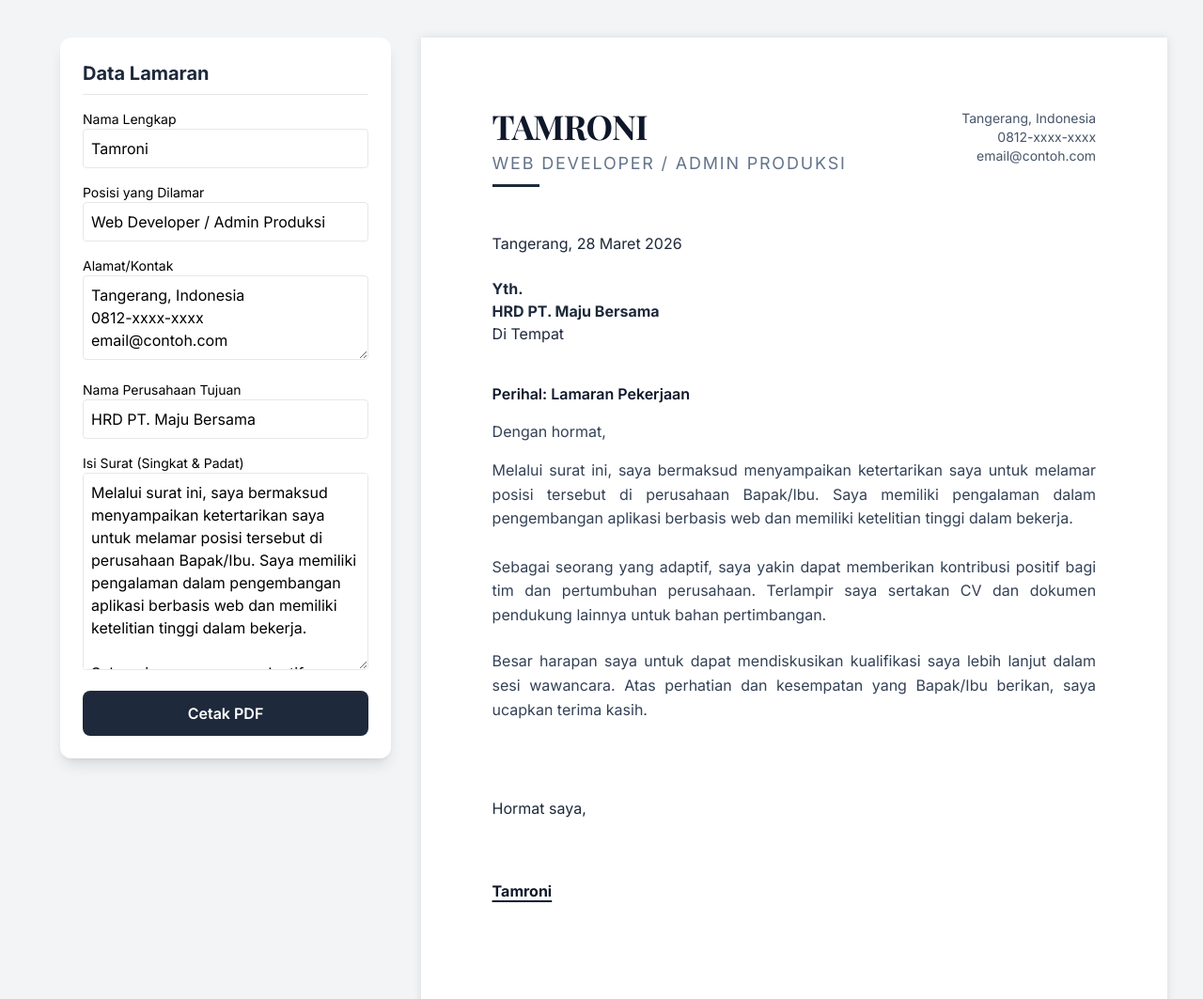
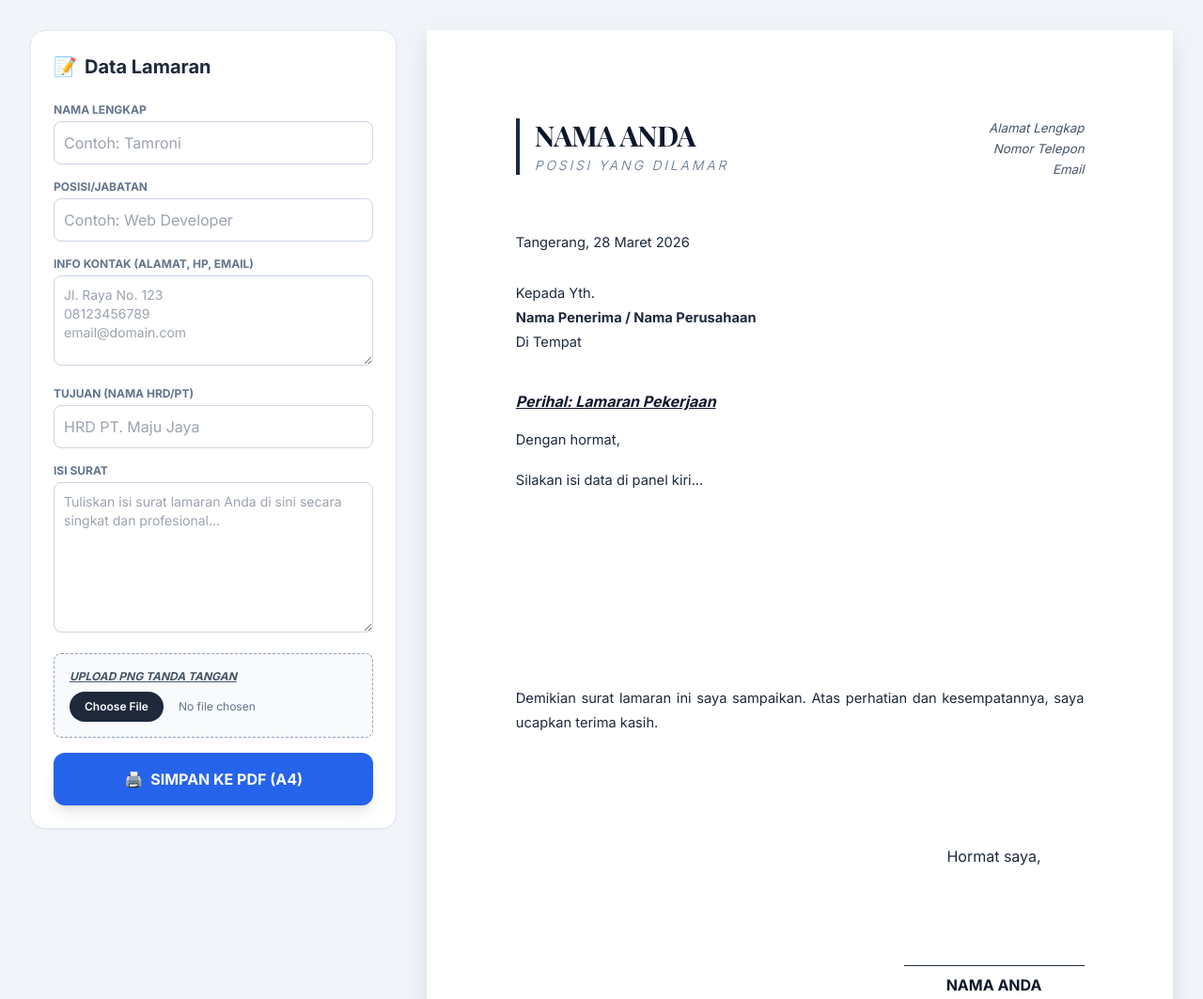
Before and after one commit to tebe89/cv, a plain HTML site: page index.html in a window 1280 px wide. Shown: the top 1063 px of the page at 94% size. Drawn offline with nearby package versions, Linux system fonts and the light colour scheme.

Commit message:
Update index.html

```diff
--- a/index.html
+++ b/index.html
@@ -3,117 +3,155 @@
 <head>
     <meta charset="UTF-8">
     <meta name="viewport" content="width=device-width, initial-scale=1.0">
-    <title>Pembuat Surat Lamaran Profesional</title>
+    <title>Pembuat Lamaran Kerja + Tanda Tangan</title>
     <script src="https://cdn.tailwindcss.com"></script>
     <link href="https://fonts.googleapis.com/css2?family=Inter:wght@300;400;600;700&family=Playfair+Display:wght@700&display=swap" rel="stylesheet">
     <style>
-        body { font-family: 'Inter', sans-serif; background-color: #f3f4f6; }
-        .preview-container { background: white; width: 210mm; min-height: 297mm; padding: 20mm; margin: auto; box-shadow: 0 0 10px rgba(0,0,0,0.1); }
+        body { font-family: 'Inter', sans-serif; background-color: #f1f5f9; }
+        .preview-container {
+            background: white;
+            width: 210mm;
+            height: 297mm;
+            padding: 25mm;
+            margin: auto;
+            box-shadow: 0 10px 25px rgba(0,0,0,0.1);
+            position: relative;
+            display: flex;
+            flex-direction: column;
+        }
 
-        /* Styling Khusus Print */
         @media print {
             body { background: none; padding: 0; }
             .no-print { display: none; }
-            .preview-container { box-shadow: none; margin: 0; width: 100%; height: 100%; border: none; }
+            .preview-container { box-shadow: none; margin: 0; width: 100%; border: none; }
             @page { size: A4; margin: 0; }
         }
 
-        .accent-line { width: 50px; height: 3px; background-color: #1e293b; margin-top: 8px; }
-        .content-text { line-height: 1.6; color: #334155; text-align: justify; }
+        .content-text { line-height: 1.8; color: #1e293b; text-align: justify; font-size: 11pt; }
+        #ttd-img { max-height: 80px; max-width: 150px; display: none; margin-top: -10px; margin-bottom: -10px; }
     </style>
 </head>
-<body class="p-4 md:p-10">
+<body class="p-4 md:p-8">
 
-    <div class="max-w-6xl mx-auto flex flex-col lg:flex-row gap-8">
+    <div class="max-w-7xl mx-auto flex flex-col lg:flex-row gap-8">
 
-        <div class="lg:w-1/3 bg-white p-6 rounded-xl shadow-lg no-print h-fit">
-            <h2 class="text-xl font-bold mb-4 text-slate-800 border-b pb-2">Data Lamaran</h2>
+        <div class="lg:w-1/3 bg-white p-6 rounded-2xl shadow-sm no-print h-fit sticky top-8 border border-slate-200">
+            <h2 class="text-xl font-bold mb-6 text-slate-800 flex items-center gap-2">
+                <span>📝</span> Data Lamaran
+            </h2>
+
             <div class="space-y-4">
                 <div>
-                    <label class="block text-sm font-medium">Nama Lengkap</label>
-                    <input type="text" id="inNama" class="w-full p-2 border rounded" value="Tamroni" oninput="update()">
+                    <label class="block text-xs font-bold uppercase text-slate-500 mb-1">Nama Lengkap</label>
+                    <input type="text" id="inNama" placeholder="Contoh: Tamroni" class="w-full p-2.5 border border-slate-300 rounded-lg focus:ring-2 focus:ring-slate-800 outline-none" oninput="update()">
                 </div>
                 <div>
-                    <label class="block text-sm font-medium">Posisi yang Dilamar</label>
-                    <input type="text" id="inPosisi" class="w-full p-2 border rounded" value="Web Developer / Admin Produksi" oninput="update()">
+                    <label class="block text-xs font-bold uppercase text-slate-500 mb-1">Posisi/Jabatan</label>
+                    <input type="text" id="inPosisi" placeholder="Contoh: Web Developer" class="w-full p-2.5 border border-slate-300 rounded-lg focus:ring-2 focus:ring-slate-800 outline-none" oninput="update()">
                 </div>
                 <div>
-                    <label class="block text-sm font-medium">Alamat/Kontak</label>
-                    <textarea id="inKontak" class="w-full p-2 border rounded" rows="3" oninput="update()">Tangerang, Indonesia&#10;0812-xxxx-xxxx&#10;email@contoh.com</textarea>
+                    <label class="block text-xs font-bold uppercase text-slate-500 mb-1">Info Kontak (Alamat, HP, Email)</label>
+                    <textarea id="inKontak" placeholder="Jl. Raya No. 123&#10;08123456789&#10;email@domain.com" class="w-full p-2.5 border border-slate-300 rounded-lg h-24 text-sm" oninput="update()"></textarea>
                 </div>
                 <div>
-                    <label class="block text-sm font-medium">Nama Perusahaan Tujuan</label>
-                    <input type="text" id="inPT" class="w-full p-2 border rounded" value="HRD PT. Maju Bersama" oninput="update()">
+                    <label class="block text-xs font-bold uppercase text-slate-500 mb-1">Tujuan (Nama HRD/PT)</label>
+                    <input type="text" id="inPT" placeholder="HRD PT. Maju Jaya" class="w-full p-2.5 border border-slate-300 rounded-lg focus:ring-2 focus:ring-slate-800 outline-none" oninput="update()">
                 </div>
                 <div>
-                    <label class="block text-sm font-medium">Isi Surat (Singkat & Padat)</label>
-                    <textarea id="inIsi" class="w-full p-2 border rounded" rows="8" oninput="update()">Melalui surat ini, saya bermaksud menyampaikan ketertarikan saya untuk melamar posisi tersebut di perusahaan Bapak/Ibu. Saya memiliki pengalaman dalam pengembangan aplikasi berbasis web dan memiliki ketelitian tinggi dalam bekerja.
+                    <label class="block text-xs font-bold uppercase text-slate-500 mb-1">Isi Surat</label>
+                    <textarea id="inIsi" placeholder="Tuliskan isi surat lamaran Anda di sini secara singkat dan profesional..." class="w-full p-2.5 border border-slate-300 rounded-lg h-40 text-sm" oninput="update()"></textarea>
+                </div>
 
-Sebagai seorang yang adaptif, saya yakin dapat memberikan kontribusi positif bagi tim dan pertumbuhan perusahaan. Terlampir saya sertakan CV dan dokumen pendukung lainnya untuk bahan pertimbangan.</textarea>
+                <div class="bg-slate-50 p-4 rounded-lg border border-dashed border-slate-400">
+                    <label class="block text-xs font-bold uppercase text-slate-600 mb-2 italic underline">Upload PNG Tanda Tangan</label>
+                    <input type="file" id="inTTD" accept="image/png, image/jpeg" class="text-xs text-slate-500 file:mr-4 file:py-2 file:px-4 file:rounded-full file:border-0 file:text-xs file:font-semibold file:bg-slate-800 file:text-white hover:file:bg-slate-700 cursor-pointer" onchange="loadSignature(event)">
                 </div>
-                <button onclick="window.print()" class="w-full bg-slate-800 text-white py-3 rounded-lg font-semibold hover:bg-slate-700 transition">
-                    Cetak PDF
+
+                <button onclick="window.print()" class="w-full bg-blue-600 text-white py-4 rounded-xl font-bold shadow-lg hover:bg-blue-700 transition-all flex justify-center items-center gap-2">
+                    <span>🖨️</span> SIMPAN KE PDF (A4)
                 </button>
             </div>
         </div>
 
         <div class="lg:w-2/3">
             <div class="preview-container" id="printable">
-                <div class="flex justify-between items-start mb-12">
-                    <div>
-                        <h1 id="outNama" class="text-4xl font-bold text-slate-900 tracking-tight leading-none uppercase" style="font-family: 'Playfair Display', serif;">TAMRONI</h1>
-                        <p id="outPosisi" class="text-lg text-slate-500 mt-2 tracking-widest uppercase">Web Developer</p>
-                        <div class="accent-line"></div>
+
+                <div class="flex justify-between items-start mb-14">
+                    <div class="border-l-4 border-slate-800 pl-4">
+                        <h1 id="outNama" class="text-3xl font-bold text-slate-900 uppercase tracking-tight" style="font-family: 'Playfair Display', serif;">NAMA ANDA</h1>
+                        <p id="outPosisi" class="text-sm text-slate-500 mt-1 tracking-[0.2em] uppercase font-light italic">POSISI YANG DILAMAR</p>
                     </div>
-                    <div id="outKontak" class="text-right text-sm text-slate-600 whitespace-pre-line">
-                        Tangerang, Indonesia
-                        0812-xxxx-xxxx
-                        email@contoh.com
+                    <div id="outKontak" class="text-right text-[10pt] text-slate-600 leading-relaxed whitespace-pre-line italic">
+                        Alamat Lengkap
+                        Nomor Telepon
+                        Email Aktif
                     </div>
                 </div>
 
-                <div class="mb-10 text-slate-800">
-                    <p class="mb-6" id="outTanggal">Tangerang, 28 Maret 2026</p>
-                    <p class="font-bold">Yth.</p>
-                    <p id="outPT" class="font-bold">Pimpinan HRD PT. Maju Bersama</p>
-                    <p>Di Tempat</p>
+                <div class="mb-10 text-slate-800 text-[11pt]">
+                    <p class="mb-8" id="outTanggal">Tangerang, 28 Maret 2026</p>
+                    <div class="space-y-1">
+                        <p>Kepada Yth.</p>
+                        <p class="font-bold" id="outPT">Nama Penerima / Nama Perusahaan</p>
+                        <p>Di Tempat</p>
+                    </div>
                 </div>
 
-                <div class="mb-10">
-                    <p class="font-semibold mb-4 text-slate-900">Perihal: Lamaran Pekerjaan</p>
+                <div class="flex-grow">
+                    <p class="font-bold mb-4 text-slate-900 italic underline">Perihal: Lamaran Pekerjaan</p>
                     <p class="content-text mb-4">Dengan hormat,</p>
-                    <div id="outIsi" class="content-text whitespace-pre-line">
-                        Melalui surat ini, saya bermaksud menyampaikan ketertarikan saya untuk melamar posisi tersebut di perusahaan Bapak/Ibu. Saya memiliki pengalaman dalam pengembangan aplikasi berbasis web dan memiliki ketelitian tinggi dalam bekerja.
 
-                        Sebagai seorang yang adaptif, saya yakin dapat memberikan kontribusi positif bagi tim dan pertumbuhan perusahaan. Terlampir saya sertakan CV dan dokumen pendukung lainnya untuk bahan pertimbangan.
+                    <div id="outIsi" class="content-text whitespace-pre-line min-h-[200px]">
+                        Silakan isi data di panel kiri untuk memunculkan teks di sini...
                     </div>
-                    <p class="content-text mt-6">Besar harapan saya untuk dapat mendiskusikan kualifikasi saya lebih lanjut dalam sesi wawancara. Atas perhatian dan kesempatan yang Bapak/Ibu berikan, saya ucapkan terima kasih.</p>
+
+                    <p class="content-text mt-8">Demikian surat lamaran ini saya sampaikan. Atas perhatian dan kesempatannya, saya ucapkan terima kasih.</p>
                 </div>
 
-                <div class="mt-20">
-                    <p class="text-slate-800 mb-16">Hormat saya,</p>
-                    <p class="font-bold text-slate-900 underline decoration-2 underline-offset-4" id="outNamaTtd">TAMRONI</p>
+                <div class="mt-12 w-48 text-center ml-auto">
+                    <p class="text-slate-800 mb-4">Hormat saya,</p>
+
+                    <div class="flex justify-center items-center h-20 overflow-hidden">
+                        <img id="ttd-img" src="" alt="Tanda Tangan">
+                    </div>
+
+                    <p class="font-bold text-slate-900 border-t border-slate-800 pt-2 mt-2" id="outNamaTtd">NAMA LENGKAP</p>
                 </div>
+
             </div>
+            <p class="no-print text-center text-slate-400 text-sm mt-4 italic">Pastikan "Background Graphics" dicentang pada setelan print browser.</p>
         </div>
     </div>
 
     <script>
         function update() {
-            document.getElementById('outNama').innerText = document.getElementById('inNama').value;
-            document.getElementById('outNamaTtd').innerText = document.getElementById('inNama').value;
-            document.getElementById('outPosisi').innerText = document.getElementById('inPosisi').value;
-            document.getElementById('outKontak').innerText = document.getElementById('inKontak').value;
-            document.getElementById('outPT').innerText = document.getElementById('inPT').value;
-            document.getElementById('outIsi').innerText = document.getElementById('inIsi').value;
+            const nama = document.getElementById('inNama').value || "NAMA ANDA";
+            document.getElementById('outNama').innerText = nama;
+            document.getElementById('outNamaTtd').innerText = nama;
 
-            // Auto-update tanggal hari ini
+            document.getElementById('outPosisi').innerText = document.getElementById('inPosisi').value || "POSISI YANG DILAMAR";
+            document.getElementById('outKontak').innerText = document.getElementById('inKontak').value || "Alamat Lengkap\nNomor Telepon\nEmail";
+            document.getElementById('outPT').innerText = document.getElementById('inPT').value || "Nama Penerima / Nama Perusahaan";
+
+            const isi = document.getElementById('inIsi').value || "Silakan isi data di panel kiri...";
+            document.getElementById('outIsi').innerText = isi;
+
+            // Set Tanggal Otomatis
             const options = { year: 'numeric', month: 'long', day: 'numeric' };
             const today = new Date().toLocaleDateString('id-ID', options);
             document.getElementById('outTanggal').innerText = "Tangerang, " + today;
         }
 
-        // Jalankan saat pertama load
+        function loadSignature(event) {
+            const output = document.getElementById('ttd-img');
+            output.src = URL.createObjectURL(event.target.files[0]);
+            output.style.display = "block";
+            output.onload = function() {
+                URL.revokeObjectURL(output.src) // free memory
+            }
+        }
+
+        // Inisialisasi awal
         update();
     </script>
 </body>
```
